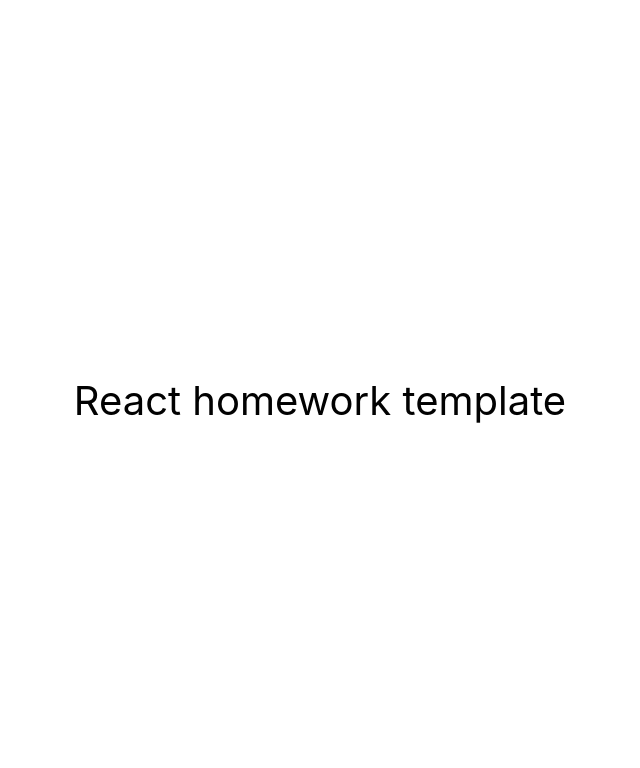
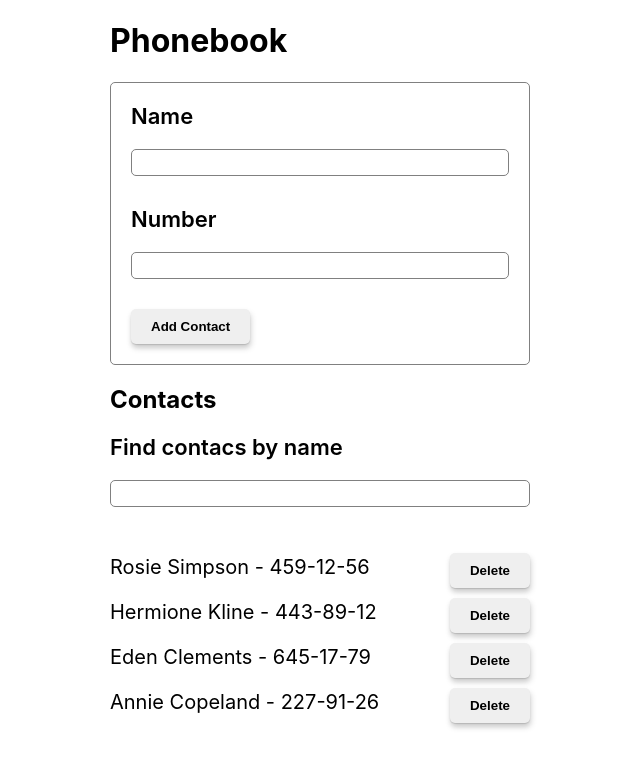
Before and after one commit to baschenko/goit-react-hw-04-phonebook, a React (Create React App) app: page / in a window 1280 px wide. Shown: the top 768 px of the page, without its empty margins (320-960 px from the left). Built offline with nearby package versions, Linux system fonts and the light colour scheme.

Commit message:
Previos code

```diff
--- a/src/components/App.jsx
+++ b/src/components/App.jsx
@@ -1,16 +1,91 @@
-export const App = () => {
-  return (
-    <div
-      style={{
-        height: '100vh',
-        display: 'flex',
-        justifyContent: 'center',
-        alignItems: 'center',
-        fontSize: 40,
-        color: '#010101'
-      }}
-    >
-      React homework template
-    </div>
-  );
-};
+import React, { Component } from 'react';
+import { nanoid } from 'nanoid';
+
+import { Container } from './App.styled';
+import ContactList from './ContactList/ContactList';
+import ContactForm from './ContactForm/ContactForm';
+import Filter from './Filter/Filter';
+
+export class App extends Component {
+  state = {
+    contacts: [
+      { id: 'id-1', name: 'Rosie Simpson', number: '459-12-56' },
+      { id: 'id-2', name: 'Hermione Kline', number: '443-89-12' },
+      { id: 'id-3', name: 'Eden Clements', number: '645-17-79' },
+      { id: 'id-4', name: 'Annie Copeland', number: '227-91-26' },
+    ],
+    filter: '',
+  };
+
+  componentDidMount() {
+    const contacts = localStorage.getItem('contacts');
+    const parsedContacts = JSON.parse(contacts);
+
+    // console.log(parsedContacts)
+    if (parsedContacts) {
+      this.setState({ contacts: parsedContacts });
+    }
+  }
+
+  componentDidUpdate(prevProps, prevState) {
+    const { contacts } = this.state;
+
+    if (contacts !== prevState.contacts) {
+      localStorage.setItem('contacts', JSON.stringify(contacts));
+    }
+  }
+
+  addContact = ({ name, number }) => {
+    const { contacts } = this.state;
+    const contact = { id: nanoid(), name, number };
+    const normalizedName = name.toLowerCase();
+
+    const isInContacts = contacts.find(el => {
+      return el.name.toLowerCase() === normalizedName;
+    });
+
+    if (isInContacts !== undefined) {
+      alert(`${name} is alredy in contactes`);
+      return;
+    } else {
+      this.setState(({ contacts }) => ({ contacts: [contact, ...contacts] }));
+    }
+  };
+
+  changeFilter = e => {
+    this.setState({ filter: e.currentTarget.value });
+  };
+
+  getVisibleContacts = () => {
+    const { filter, contacts } = this.state;
+    const normalizedFilter = filter.toLowerCase();
+
+    return contacts.filter(contact =>
+      contact.name.toLowerCase().includes(normalizedFilter)
+    );
+  };
+
+  deleteContact = contactId => {
+    this.setState(prevState => ({
+      contacts: prevState.contacts.filter(contact => contact.id !== contactId),
+    }));
+  };
+
+  render() {
+    const { filter } = this.state;
+    const visibleContact = this.getVisibleContacts();
+
+    return (
+      <Container>
+        <h1>Phonebook</h1>
+        <ContactForm onSubmit={this.addContact} />
+        <h2>Contacts</h2>
+        <Filter value={filter} onChange={this.changeFilter} />
+        <ContactList
+          contacts={visibleContact}
+          onDeleteContact={this.deleteContact}
+        />
+      </Container>
+    );
+  }
+}
--- /dev/null
+++ b/src/components/App.styled.jsx
@@ -0,0 +1,6 @@
+import styled from '@emotion/styled';
+
+export const Container = styled.div`
+  margin: auto;
+  width: 420px;
+`;
--- /dev/null
+++ b/src/components/ContactForm/ContactForm.jsx
@@ -0,0 +1,69 @@
+import React, { Component } from 'react';
+import {
+  FormButton,
+  FormContainer,
+  FormInput,
+  FormLabel,
+} from './ContactForm.styled';
+
+class ContactForm extends Component {
+  state = {
+    name: '',
+    number: '',
+  };
+
+  handleChange = event => {
+    const { name, value } = event.currentTarget;
+    this.setState({ [name]: value });
+  };
+
+  handleSubmit = event => {
+    event.preventDefault();
+
+    this.props.onSubmit(this.state);
+    this.reset();
+  };
+
+  reset = () => {
+    this.setState({ name: '', number: '' });
+  };
+
+  render() {
+    const handleChange = this.handleChange;
+    const handleSubmit = this.handleSubmit;
+    const { name, number } = this.state;
+
+    return (
+      <FormContainer onSubmit={handleSubmit}>
+        <FormLabel>
+          Name
+          <FormInput
+            type="text"
+            name="name"
+            pattern="^[a-zA-Zа-яА-Я]+(([' -][a-zA-Zа-яА-Я ])?[a-zA-Zа-яА-Я]*)*$"
+            title="Name may contain only letters, apostrophe, dash and spaces. For example Adrian, Jacob Mercer, Charles de Batz de Castelmore d'Artagnan"
+            required
+            value={name}
+            onChange={handleChange}
+          />
+        </FormLabel>
+        <FormLabel>
+          Number
+          <FormInput
+            type="tel"
+            name="number"
+            pattern="\+?\d{1,4}?[-.\s]?\(?\d{1,3}?\)?[-.\s]?\d{1,4}[-.\s]?\d{1,4}[-.\s]?\d{1,9}"
+            title="Phone number must be digits and can contain spaces, dashes, parentheses and can start with +"
+            required
+            value={number}
+            onChange={handleChange}
+          />
+        </FormLabel>
+
+        <FormButton type="submit">Add contact</FormButton>
+      </FormContainer>
+    );
+  }
+}
+
+export default ContactForm;
--- /dev/null
+++ b/src/components/ContactForm/ContactForm.styled.jsx
@@ -0,0 +1,40 @@
+import styled from '@emotion/styled';
+
+export const FormContainer = styled.form`
+  border-radius: 5px;
+  border: 1px solid grey;
+  padding: 20px;
+`;
+
+export const FormLabel = styled.label`
+  display: flex;
+  flex-direction: column;
+  font-size: 22px;
+  font-weight: 600;
+`;
+
+export const FormInput = styled.input`
+  margin: 20px 0 30px 0;
+  font-weight: 600;
+  padding: 5px 10px;
+  border-radius: 5px;
+  border: 1px solid grey;
+`;
+
+export const FormButton = styled.button`
+  padding: 10px 20px;
+  border-radius: 5px;
+  cursor: pointer;
+  border: none;
+  box-shadow: 0px 1px 1px rgba(0, 0, 0, 0.12), 0px 4px 4px rgba(0, 0, 0, 0.06),
+    1px 4px 6px rgba(0, 0, 0, 0.16);
+  text-transform: capitalize;
+  font-weight: 600;
+  &:hover {
+    background-color: #14b8f4;
+  }
+
+  &:active {
+    box-shadow: none;
+  }
+`;
--- /dev/null
+++ b/src/components/ContactList/ContactList.jsx
@@ -0,0 +1,25 @@
+import React from 'react';
+import PropTypes from 'prop-types';
+import { ContactButton, ContactItem, List } from './ContactList.styled';
+
+const ContactList = ({ contacts, onDeleteContact }) => {
+  return (
+    <List>
+      {contacts.map(({ id, name, number }) => (
+        <ContactItem key={id}>
+          {name} - {number}
+          <ContactButton onClick={() => onDeleteContact(id)}>
+            Delete
+          </ContactButton>
+        </ContactItem>
+      ))}
+    </List>
+  );
+};
+
+ContactList.propTypes = {
+  contacts: PropTypes.array.isRequired,
+  onDeleteContact: PropTypes.func.isRequired,
+};
+
+export default ContactList;
--- /dev/null
+++ b/src/components/ContactList/ContactList.styled.jsx
@@ -0,0 +1,33 @@
+import styled from '@emotion/styled';
+
+export const List = styled.ul`
+  list-style: none;
+  padding: 0;
+`;
+
+export const ContactItem = styled.li`
+  display: flex;
+  margin-bottom: 10px;
+  justify-content: space-between;
+  font-size: 20px;
+  line-height: 1.4;
+`;
+
+export const ContactButton = styled.button`
+  margin-left: 20px;
+  padding: 10px 20px;
+  border-radius: 5px;
+  cursor: pointer;
+  border: none;
+  box-shadow: 0px 1px 1px rgba(0, 0, 0, 0.12), 0px 4px 4px rgba(0, 0, 0, 0.06),
+    1px 4px 6px rgba(0, 0, 0, 0.16);
+  text-transform: capitalize;
+  font-weight: 600;
+  &:hover {
+    background-color: #14b8f4;
+  }
+
+  &:active {
+    box-shadow: none;
+  }
+`;
--- /dev/null
+++ b/src/components/Filter/Filter.jsx
@@ -0,0 +1,20 @@
+import React from 'react';
+import PropTypes from 'prop-types';
+import { FilterInput, FilterLabel } from './Filter.styled';
+
+const Filter = ({ value, onChange }) => {
+  return (
+    <FilterLabel htmlFor="">
+      Find contacs by name
+      <FilterInput type="text" value={value} onChange={onChange} />
+    </FilterLabel>
+  );
+};
+
+Filter.propTypes = {
+  value: PropTypes.string.isRequired,
+  onChange: PropTypes.func.isRequired,
+};
+
+
+export default Filter;
--- /dev/null
+++ b/src/components/Filter/Filter.styled.jsx
@@ -0,0 +1,16 @@
+import styled from '@emotion/styled';
+
+export const FilterLabel = styled.label`
+  display: flex;
+  flex-direction: column;
+  font-size: 22px;
+  font-weight: 600;
+`;
+
+export const FilterInput = styled.input`
+  margin: 20px 0 30px 0;
+  font-weight: 600;
+  padding: 5px 10px;
+  border-radius: 5px;
+  border: 1px solid grey;
+`;
```
